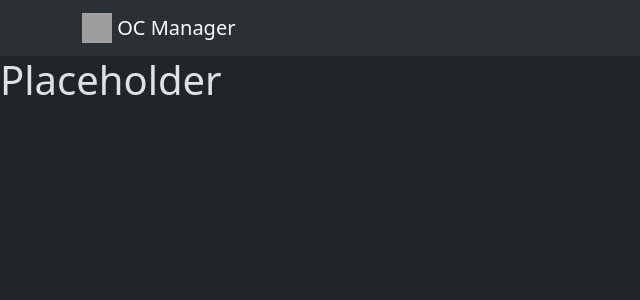
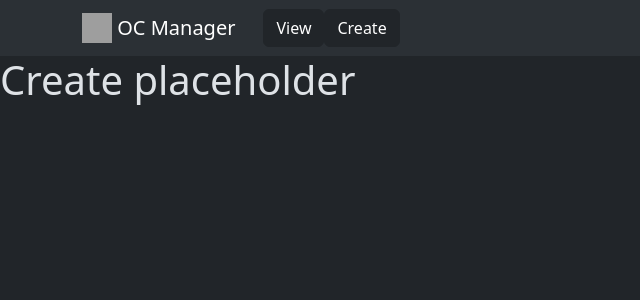
Before and after one commit to a-s-fernando/OC-Manager-Frontend, a React (Vite) app: page /create in a window 1280 px wide. Shown: the top 300 px of the page, without its empty margins (0-640 px from the left). Built offline with nearby package versions, Linux system fonts and the light colour scheme; grey boxes are pictures that could not be loaded.

Commit message:
implement routing

```diff
--- a/package.json
+++ b/package.json
@@ -24,6 +24,7 @@
     "eslint": "^8.38.0",
     "eslint-plugin-react-hooks": "^4.6.0",
     "eslint-plugin-react-refresh": "^0.3.4",
+    "react-router-dom": "^6.14.0",
     "typescript": "^5.0.2",
     "vite": "^4.3.9"
   }
--- a/src/App.tsx
+++ /dev/null
@@ -1,14 +0,0 @@
-import OurNav from "./components/Navbar";
-
-function App() {
-  return (
-    <>
-      <div>
-        <OurNav />
-        <h1>Placeholder</h1>
-      </div>
-    </>
-  );
-}
-
-export default App;
--- a/src/components/Navbar.tsx
+++ b/src/components/Navbar.tsx
@@ -1,9 +1,6 @@
 import Container from "react-bootstrap/Container";
 import Navbar from "react-bootstrap/Navbar";
-
-interface props {
-  onButtonClick: () => void;
-}
+import Button from "react-bootstrap/Button";
 
 function OurNav() {
   return (
@@ -19,6 +16,14 @@ function OurNav() {
           />{" "}
           OC Manager
         </Navbar.Brand>
+        <Container>
+          <Button variant="dark" href="/view">
+            View
+          </Button>
+          <Button variant="dark" href="/create">
+            Create
+          </Button>
+        </Container>
       </Container>
     </Navbar>
   );
--- /dev/null
+++ b/src/error-page.tsx
@@ -0,0 +1,27 @@
+import { useRouteError } from "react-router-dom";
+import Container from "react-bootstrap/Container";
+import Row from "react-bootstrap/Row";
+import Col from "react-bootstrap/Col";
+import Alert from "react-bootstrap/Alert";
+
+export default function ErrorPage() {
+  const error = useRouteError();
+  console.error(error);
+
+  return (
+    <Container>
+      <Row className="">
+        <Col className="col-md-8 mx-auto mt-5">
+          <div id="error-page">
+            <Alert variant="dark">
+              <Alert.Heading>Oops!</Alert.Heading>
+              <p>Sorry, an unexpected error has occurred.</p>
+              <hr />
+              <p>{error.statusText || error.message}</p>
+            </Alert>
+          </div>
+        </Col>
+      </Row>
+    </Container>
+  );
+}
--- a/src/main.tsx
+++ b/src/main.tsx
@@ -1,10 +1,51 @@
 import React from "react";
 import ReactDOM from "react-dom/client";
-import App from "./App.tsx";
+import { createBrowserRouter, RouterProvider } from "react-router-dom";
+import ErrorPage from "./error-page";
 import "bootstrap/dist/css/bootstrap.min.css";
+import OurNav from "./components/Navbar.tsx";
+import Create from "./routes/Create.tsx";
+import View from "./routes/View.tsx";
+import Root from "./routes/Root.tsx";
+
+const router = createBrowserRouter([
+  {
+    path: "/",
+    element: (
+      <>
+        <OurNav />
+        <Root />
+      </>
+    ),
+    errorElement: (
+      <>
+        <OurNav />
+        <ErrorPage />
+      </>
+    ),
+  },
+  {
+    path: "/view",
+    element: (
+      <>
+        <OurNav />
+        <View />
+      </>
+    ),
+  },
+  {
+    path: "/create",
+    element: (
+      <>
+        <OurNav />
+        <Create />
+      </>
+    ),
+  },
+]);
 
 ReactDOM.createRoot(document.getElementById("root") as HTMLElement).render(
   <React.StrictMode>
-    <App />
+    <RouterProvider router={router} />
   </React.StrictMode>
 );
--- /dev/null
+++ b/src/routes/Create.tsx
@@ -0,0 +1,5 @@
+function Create() {
+  return <h1>Create placeholder</h1>;
+}
+
+export default Create;
--- /dev/null
+++ b/src/routes/Root.tsx
@@ -0,0 +1,5 @@
+function Root() {
+  return <h1>Root placeholder</h1>;
+}
+
+export default Root;
--- /dev/null
+++ b/src/routes/View.tsx
@@ -0,0 +1,5 @@
+function View() {
+  return <h1>View placeholder</h1>;
+}
+
+export default View;
```
Also changed, not shown: 1 other file (tests, documents, lock files or other folders).
